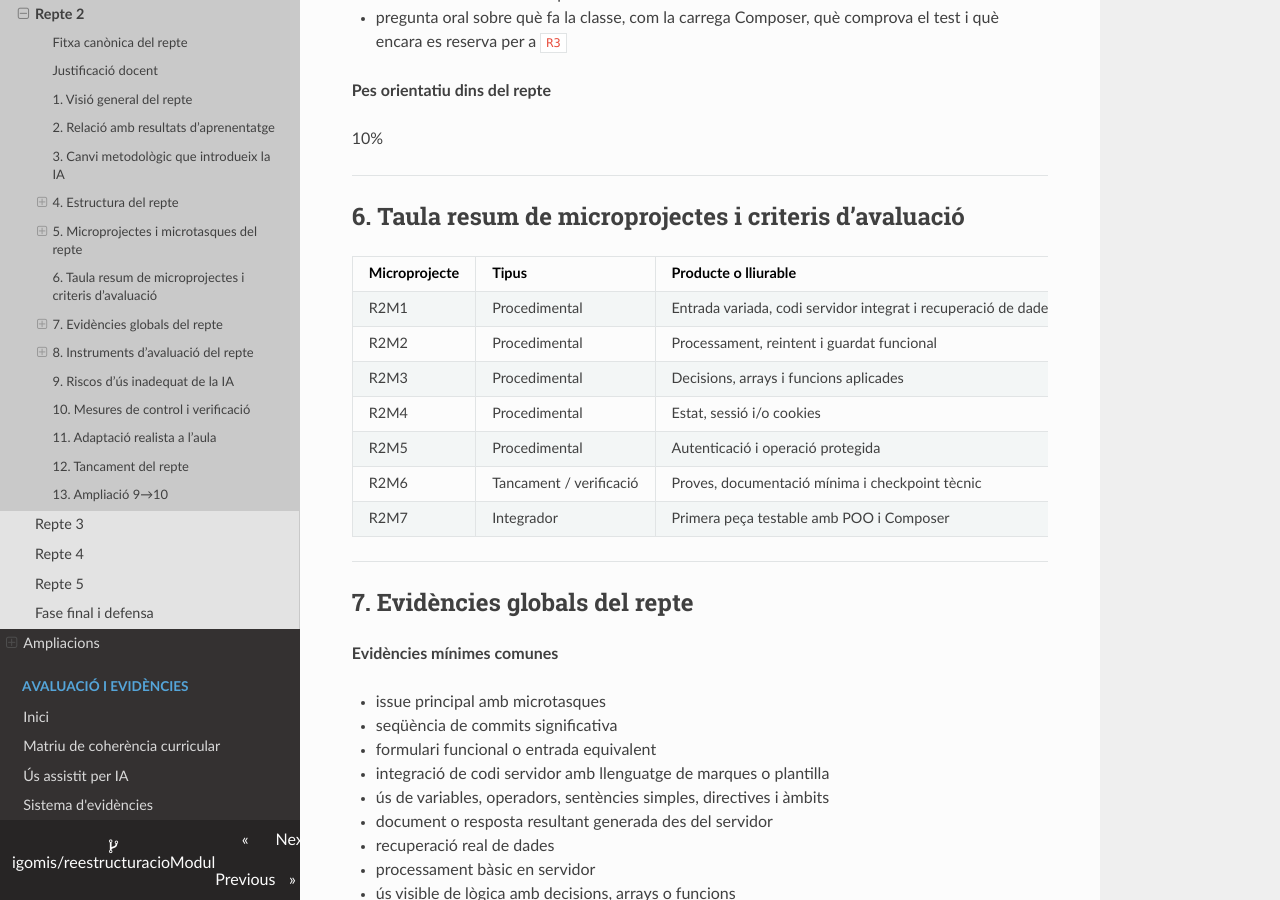
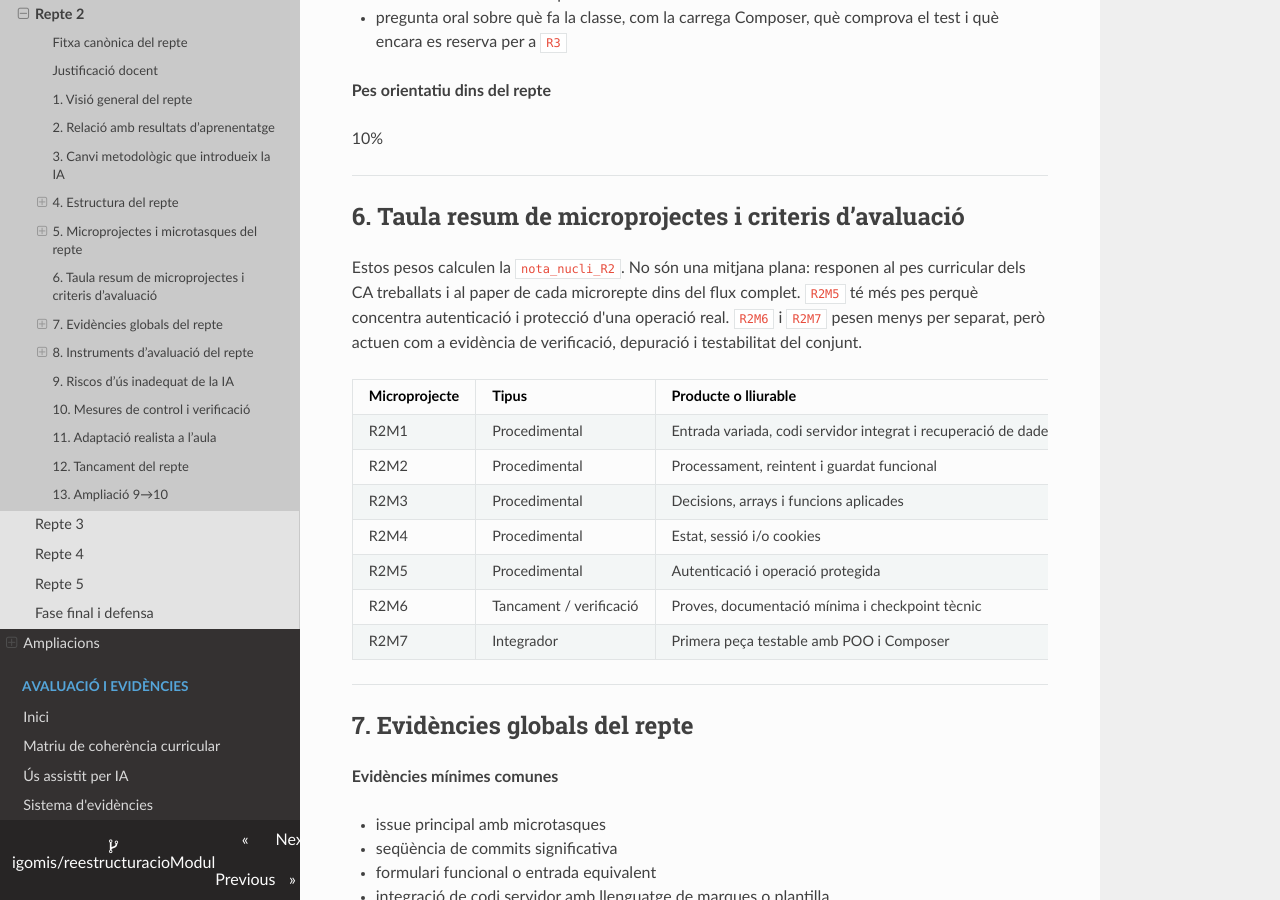
Before and after one commit to igomis/reestructuracioModul, an MkDocs documentation site: the page built from docs/02_reptes/repte_02_sessions_i_autenticacio.md, in a window 1280 px wide and 900 px high, scrolled down 25346 px. Built offline with MkDocs 1.6.1, drawn with Linux system fonts in a browser that asks for light colours; nearby versions of some CDN libraries; some of the changed text lies outside the part shown.

Commit message:
Documenta ponderacio del nucli de R2

````diff
--- a/docs/02_reptes/repte_02_sessions_i_autenticacio.md
+++ b/docs/02_reptes/repte_02_sessions_i_autenticacio.md
@@ -927,6 +927,8 @@ Rúbrica curta de POO, Composer i prova unitària inicial.
 
 ## 6. Taula resum de microprojectes i criteris d’avaluació
 
+Estos pesos calculen la `nota_nucli_R2`. No són una mitjana plana: responen al pes curricular dels CA treballats i al paper de cada microrepte dins del flux complet. `R2M5` té més pes perquè concentra autenticació i protecció d'una operació real. `R2M6` i `R2M7` pesen menys per separat, però actuen com a evidència de verificació, depuració i testabilitat del conjunt.
+
 | Microprojecte | Tipus | Producte o lliurable | CA coberts | Evidències principals | Instrument | Pes orientatiu |
 |---|---|---|---|---|---|---|
 | R2M1 | Procedimental | Entrada variada, codi servidor integrat i recuperació de dades | RA2.a, RA2.b, RA2.c, RA2.d, RA3.e, RA3.f, RA3.g | formulari amb text, llista i checkbox, codi embegut, variables simples, validació bàsica, error visible i demo | checklist | 15% |
@@ -1214,7 +1216,7 @@ Les autocorreccions dels microreptes `R2M1` a `R2M7` valoren el nucli obligatori
 nota_final_R2 = min(nota_nucli_R2, 9) + ampliacio_9_10
 ```
 
-Sense ampliació validada, la nota final del repte queda limitada a `9`, encara que la mitjana dels microreptes siga `10`. L'ampliació `9→10` pot sumar entre `0` i `1` punt segons valor tècnic, integració, verificació, traçabilitat i defensa.
+`nota_nucli_R2` és la nota ponderada dels microreptes obligatoris segons la taula de pesos del repte. Sense ampliació validada, la nota final del repte queda limitada a `9`, encara que la mitjana ponderada dels microreptes siga `10`. L'ampliació `9→10` pot sumar entre `0` i `1` punt segons valor tècnic, integració, verificació, traçabilitat i defensa.
 
 **Condició prèvia**
 
````
